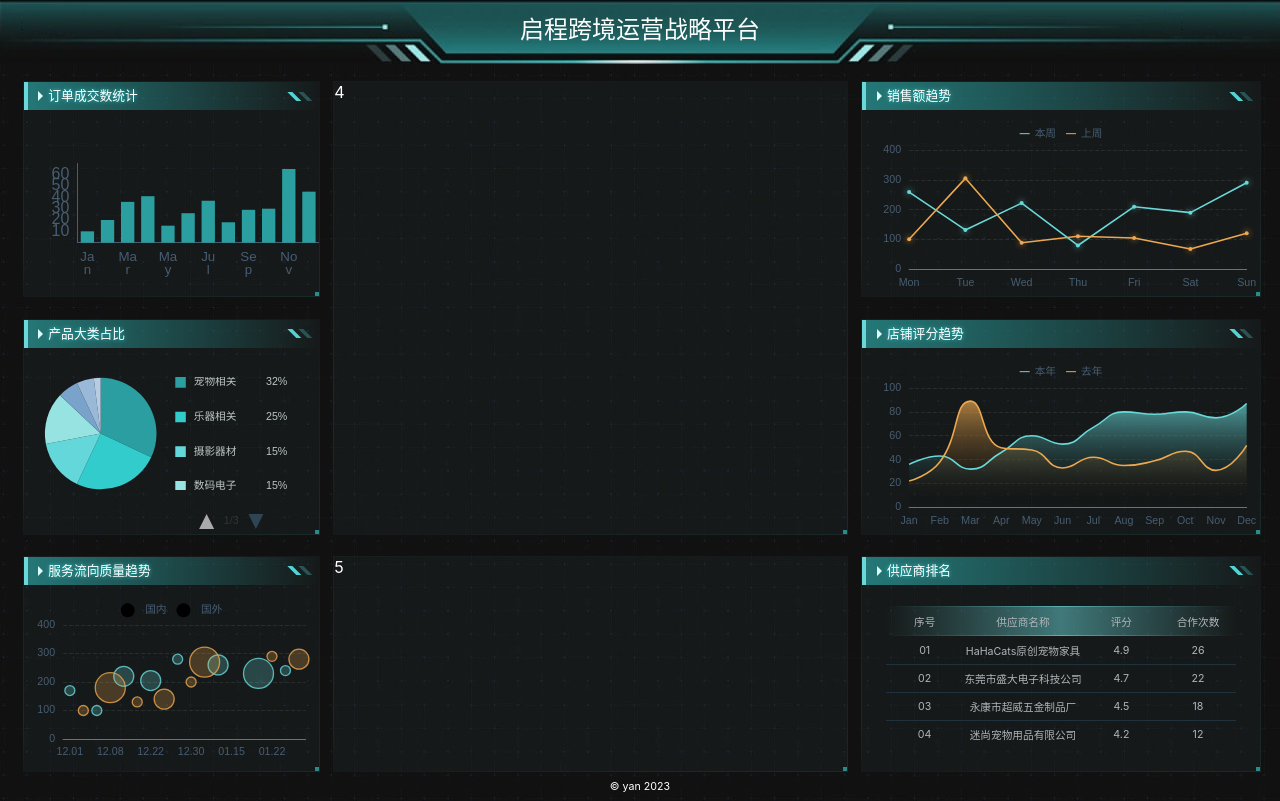
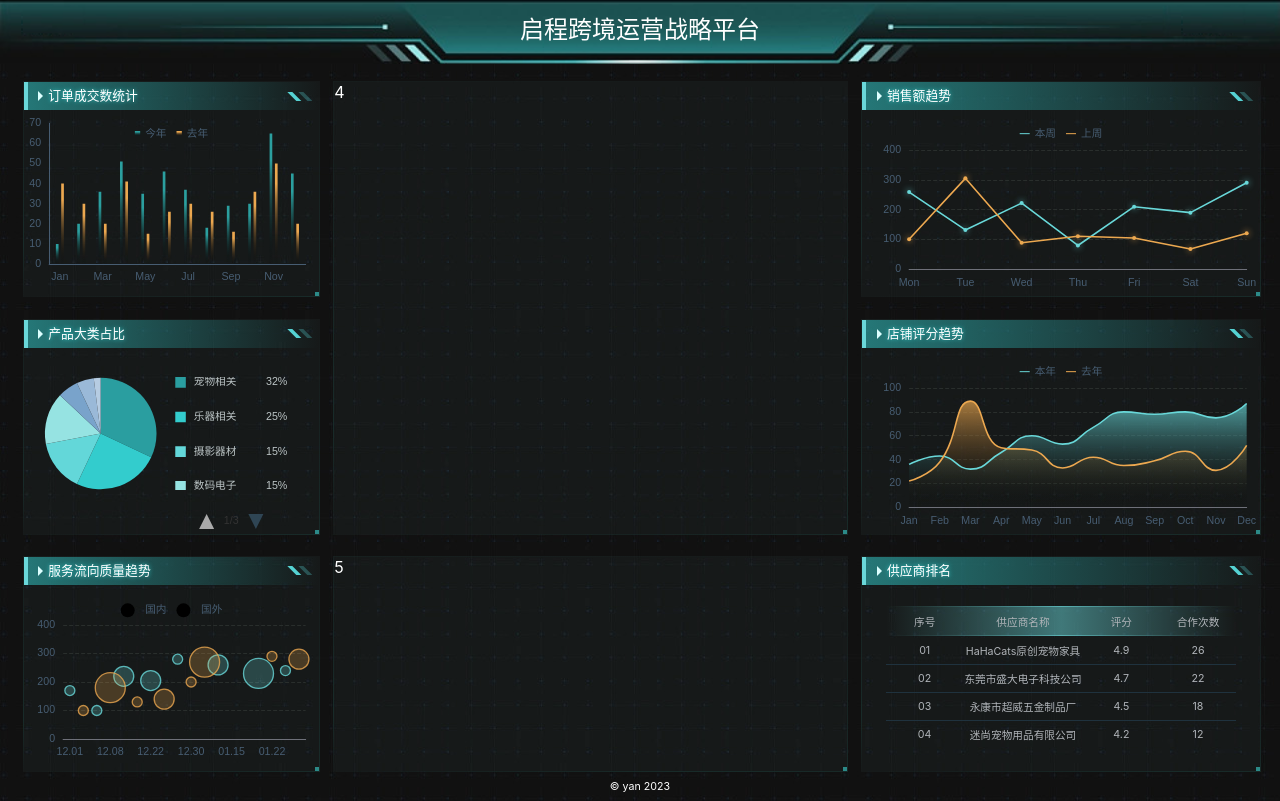
Before and after one commit to ReeseKenn/big-screen-react, a React (Vite) app: page /#/ in a window 1280 px wide. Built offline with nearby package versions, Linux system fonts and the light colour scheme.

Commit message:
update chart1

```diff
--- a/src/components/chart-1.tsx
+++ b/src/components/chart-1.tsx
@@ -1,21 +1,32 @@
 import React, {useEffect, useRef} from 'react';
 import {Title} from "./title";
 import * as echarts from "echarts";
+import {px} from "../shared/px";
 
-const px = (n) => n / 960 * (window as any).pageWidth;
 export const Chart1 = () => {
     const divRef = useRef(null)
     useEffect(() => {
-        console.log(divRef.current);
         // 基于准备好的dom，初始化echarts实例
         var myChart = echarts.init(divRef.current);
         myChart.setOption({
+            legend: {
+                top: px(10),
+                itemWidth: px(4),
+                itemHeight: px(4),
+                itemGap: 10,
+                data: [
+                    {name: '今年', icon: 'rect'},
+                    {name: '去年', icon: 'rect'}
+                ],
+                textStyle: {
+                    color: '#475d72'
+                },
+            },
             textStyle: {
-                fontSize: px(12),
+                fontSize: px(8),
                 color: '#475d72'
             },
             title: {show: false},
-            legend: {show: false},
             xAxis: {
                 data: ['Jan', 'Feb', 'Mar', 'Apr', 'May', 'Jun', 'Jul', 'Aug', 'Sep', 'Oct', 'Nov', 'Dec'],
                 axisTick: {show: false},
@@ -23,23 +34,24 @@ export const Chart1 = () => {
                     lineStyle: {color: '#475d72'}
                 },
                 axisLabel: {
-                    fontSize: px(10),
-                    formatter(val) {
-                        if (val.length > 2) {
-                            const array = val.split('');
-                            array.splice(2, 0, '\n');
-                            return array.join('');
-                        } else {
-                            return val;
-                        }
-                    }
+                    fontSize: px(8),
+                    // formatter(val) {
+                    //     if (val.length > 2) {
+                    //         const array = val.split('');
+                    //         array.splice(2, 0, '\n');
+                    //         return array.join('');
+                    //     } else {
+                    //         return val;
+                    //     }
+                    // }
                 },
             },
             grid: {
-                x: px(40),
-                y: px(40),
-                x2: px(0),
-                y2: px(40),
+                x: px(4),
+                y: px(10),
+                x2: px(10),
+                y2: px(10),
+                containLabel: true
             },
             yAxis: {
                 splitLine: {show: false},
@@ -48,17 +60,44 @@ export const Chart1 = () => {
                     lineStyle: {color: '#475d72'}
                 },
                 axisLabel: {
-                    fontSize: px(12)
+                    fontSize: px(8)
                 }
             },
             series: [{
+                name: '今年',
                 type: 'bar',
-                barWidth: px(10),
+                barGap: 1,
+                barWidth: px(2),
+                data: [10, 20, 36, 51, 35, 46, 37, 18, 29, 30, 65, 45],
                 itemStyle: {
-                    color: '#2b9f9f'
-                },
-                data: [10, 20, 36, 41, 15, 26, 37, 18, 29, 30, 65, 45]
-            }]
+                    normal: {
+                        color: new echarts.graphic.LinearGradient(0, 0, 0, 1, [{
+                            offset: 0.2,
+                            color: '#2b9f9f'
+                        }, {
+                            offset: 1,
+                            color: 'transparent'
+                        }]),
+                    }
+                }
+            },
+                {
+                    name: '去年',
+                    type: 'bar',
+                    barWidth: px(2),
+                    data: [40, 30, 20, 41, 15, 26, 30, 26, 16, 36, 50, 20],
+                    itemStyle: {
+                        normal: {
+                            color: new echarts.graphic.LinearGradient(0, 0, 0, 1, [{
+                                offset: 0.2,
+                                color: '#eca850'
+                            }, {
+                                offset: 1,
+                                color: 'transparent'
+                            }]),
+                        }
+                    }
+                }]
         });
     })
     return (
```
